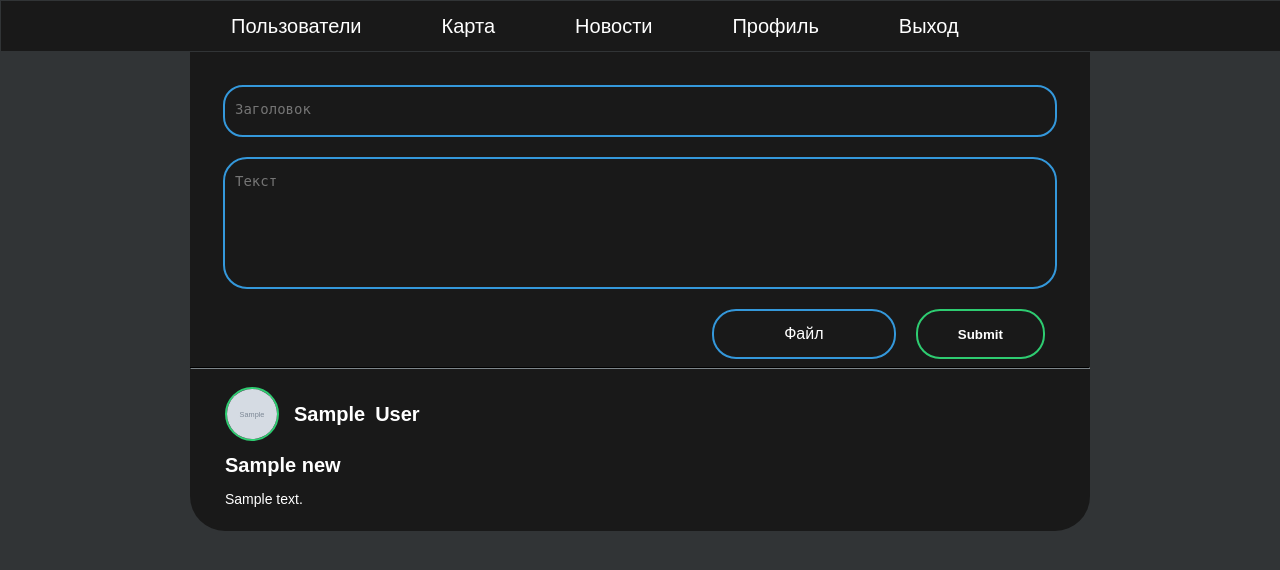
After one commit to DRMus/Study-Project-Python-Blog-, a Flask app: page /news/ in a window 1280 px wide. The commit adds this page. Shown: the top 570 px of the page. Run offline with Flask 2, Linux system fonts and the light colour scheme; a user stored in the database is signed in; tables that the repository leaves empty hold one stand-in row (values such as "Sample post"); grey boxes marked "Sample" are stand-in pictures.

Commit message:
made the news page

```diff
--- a/num3/data/__all_models.py
+++ b/num3/data/__all_models.py
@@ -2,3 +2,5 @@
 from . import users
 # noinspection PyUnresolvedReferences
 from . import news
+# noinspection PyUnresolvedReferences
+from . import category
--- a/num3/data/news.py
+++ b/num3/data/news.py
@@ -13,10 +13,10 @@ class News(SqlAlchemyBase):
     content = sqlalchemy.Column(sqlalchemy.String, nullable=True)
     created_date = sqlalchemy.Column(sqlalchemy.DateTime, default=datetime.datetime.now)
     is_private = sqlalchemy.Column(sqlalchemy.Boolean, default=True)
-
+    filename = sqlalchemy.Column(sqlalchemy.String, default='none')
     user_id = sqlalchemy.Column(sqlalchemy.Integer, sqlalchemy.ForeignKey("users.id"))
 
     user = orm.relation('User')
 
     def __repr__(self):
-        return f'{self.title}, {self.content}, {self.user.name}'
+        return f'{self.title}, {self.content}, {self.user.firstname}'
--- a/num3/index.py
+++ b/num3/index.py
@@ -10,6 +10,8 @@ from UserLogin import UserLogin
 from data.news import News
 # noinspection PyUnresolvedReferences
 from data.users import User
+# noinspection PyUnresolvedReferences
+from data.category import Category
 # noinspection PyUnresolvedReferences
 from data import db_session
 from num3.main import Maper
@@ -146,6 +148,23 @@ def maper():
     return render_template('map.html', title='Карта', form=form, err=False)
 
 
+@app.route('/news/', methods=['GET', 'POST'])
+@login_required
+def news_page():
+    if request.method == 'POST':
+        title = request.form.get('text-title')
+        content = request.form.get('text-post')
+        file = 'none'
+        if request.form.get('file'):
+            file = request.form.get('file')
+        if content and title:
+            feed = News(title=title, content=content, user_id=current_user.get_id())
+            db_sess.add(feed)
+            db_sess.commit()
+    news = db_sess.query(News).all()
+    return render_template('news.html', title='Новости', news=news)
+
+
 @app.route('/logout/')
 @login_required
 def logout():
--- a/num3/static/Js/script.js
+++ b/num3/static/Js/script.js
@@ -3,3 +3,7 @@ function page_count(page){
         window.location.href = "/users/"+page
     }
 }
+
+function profile(id){
+    window.location.href = "/users/id"+id
+}
--- a/num3/static/css/content.css
+++ b/num3/static/css/content.css
@@ -218,7 +218,7 @@ main .card:first-child {
 	grid-column: 1;
 }
 
-.inp_str input[type="submit"] {
+.inp_str input[type="submit"], .send_post {
 	display: block;
 	margin: 20px auto;
 	border: 0;
@@ -235,7 +235,7 @@ main .card:first-child {
 	grid-column: 1/3;
 }
 
-.inp_str input[type="submit"]:hover {
+.inp_str input[type="submit"]:hover, .send_post:hover {
 	background: #2ecc71;
 }
 
@@ -268,3 +268,110 @@ main .card:first-child {
     width: 50px;
     background: #191919;
 }
+
+.news_page {
+    display: block;
+    height: auto;
+}
+
+.text_ar {
+	display: block;
+	margin: 20px auto;
+	border: 0;
+	background: none;
+	border: 2px solid #3498db;
+	padding: 14px 10px;
+	outline: none;
+	color: white;
+	border-radius: 24px;
+	transition: 0.25s;
+	cursor: pointer;
+	font-weight: 500;
+	width: 90%;
+	height: 100px;
+	resize: none;
+	font-size: 14px;
+}
+
+.title {
+   height: 20px;
+   border-radius: 20px;
+}
+
+.text_ar:focus {
+	border-color: #2ecc71;
+}
+
+.btns-to-send {
+	display: flex;
+	width: 95%;
+	justify-content: flex-end;
+}
+
+.send_post {
+	margin: 0;
+}
+
+hr {
+	border-color: #313436;
+}
+
+.file-post {
+    opacity: 0;
+    visibility: hidden;
+    position: absolute;
+}
+
+.label-file-post {
+    display: block;
+	margin: 0 20px;
+	border: 0;
+	background: none;
+	text-align: center;
+	border: 2px solid #3498db;
+	padding: 14px 40px;
+	outline: none;
+	color: white;
+	border-radius: 24px;
+	transition: 0.25s;
+	cursor: pointer;
+	font-weight: 500;
+	width: 100px;
+}
+
+.label-file-post:hover {
+	background: #3498db;
+}
+
+.news-card {
+	padding: 10px 35px;
+	color: white;
+}
+
+.news-card h1{
+	font-size: 20px;
+}
+
+.news-card p {
+	font-size: 14px;
+	overflow-wrap: break-word;
+}
+
+.news-card .author {
+	display: flex;
+	flex-direction: row;
+}
+
+.news-card .author h1 {
+	margin: 0 5px;
+	align-self: center;
+}
+
+.news-card .avatar {
+	border-radius: 50%;
+	border: 2px solid #2ecc71;
+	width: 50px;
+	height: 50px;
+	margin: 0;
+	margin-right: 10px;
+}
--- a/num3/templates/content.html
+++ b/num3/templates/content.html
@@ -13,7 +13,7 @@
         <div class="navigate">
             <a href="/users/">Пользователи</a>
             <a href="/map/">Карта</a>
-            <a href="#">Новости</a>
+            <a href="/news/">Новости</a>
             <a href="/users/id{{current_user.get_id()}}">Профиль</a>
             <a href="/logout/">Выход</a>
         </div>
--- /dev/null
+++ b/num3/templates/news.html
@@ -0,0 +1,28 @@
+{% extends "content.html" %}
+
+{% block content %}
+<div class="content news_page">
+    <form action="" novalidate method="post" enctype=multipart/form-data>
+        <textarea class="text_ar title" name="text-title" placeholder="Заголовок"></textarea>
+        <textarea class="text_ar" name="text-post" placeholder="Текст"></textarea>
+        <div class="btns-to-send">
+            <label for="file" class="label-file-post">Файл</label>
+            <input type="file" name="file" class="file-post">
+            <input type="submit" class="send_post">
+        </div>
+    </form>
+
+    {% for el in news %}
+    <hr>
+    <div class="news-card">
+        <div class="author" onclick="profile({{el.user.id}})">
+            <img src="{{url_for('static', filename='img/'+el.user.filename)}}" alt="AVA" class="avatar">
+            <h1>{{el.user.firstname}}</h1>
+            <h1>{{el.user.lastname}}</h1>
+        </div>
+        <h1>{{el.title}}</h1>
+        <p>{{el.content}}</p>
+    </div>
+    {% endfor %}
+</div>
+{% endblock %}
--- a/num3/templates/signup.html
+++ b/num3/templates/signup.html
@@ -11,7 +11,10 @@
             <p>{{ form.email(placeholder="E-mail") }}</p>
             <p>{{ form.position(placeholder="Должность") }}</p>
             <p>{{ form.password(placeholder="Пароль") }}</p>
-            <p>{{ form.file() }}</p>
+            <p>
+                <label for="file" class="label-file-signup">Выберите фото</label>
+                {{ form.file(class="file-signup") }}
+            </p>
             <p>{{ form.submit(value="Подтвердить") }}</p>
         </form>
     </div>
```
Also changed, not shown: num3/data/category.py (added, +20 -0 lines), num3/static/css/auth_styles.css (+27 -0 lines).
